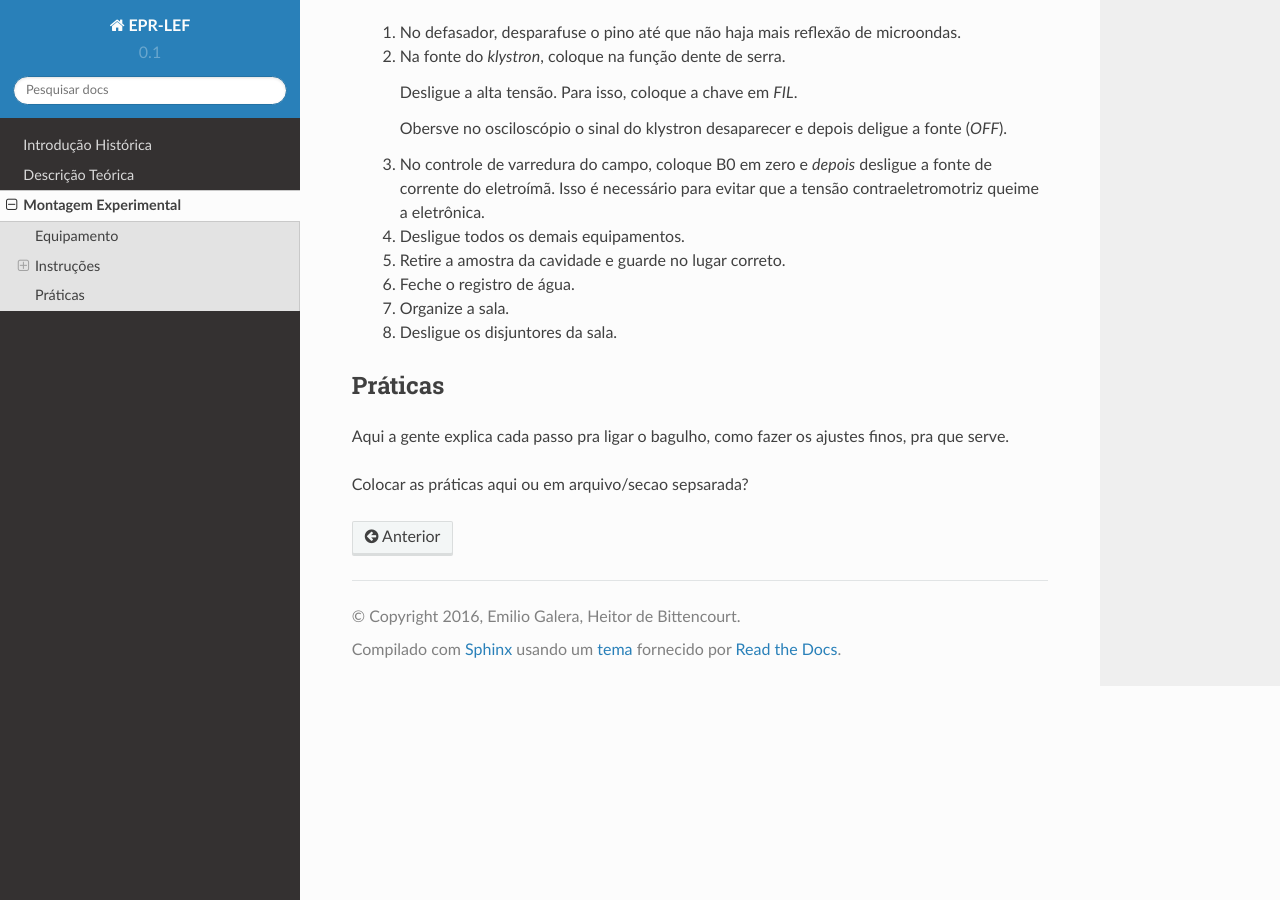
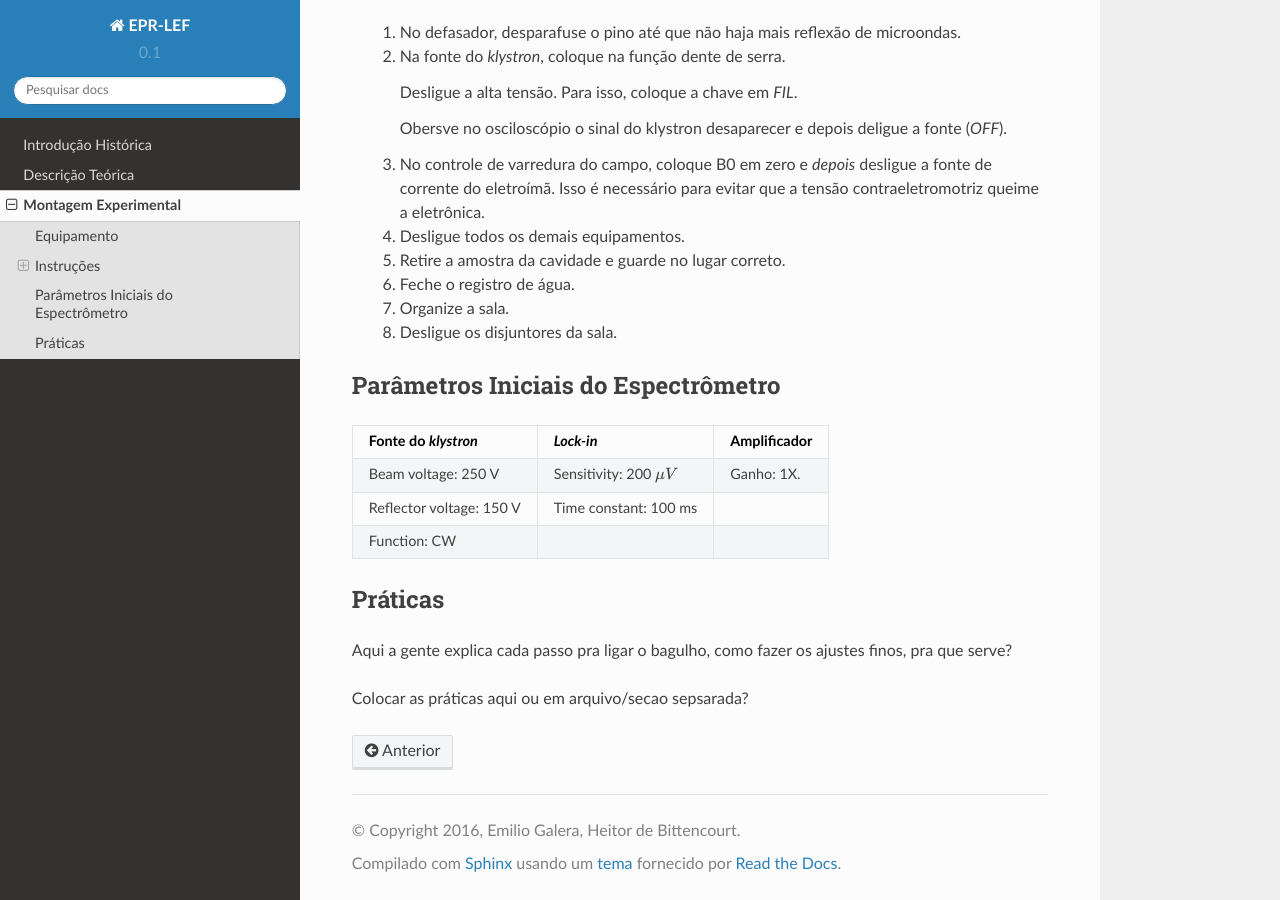
Before and after one commit to heitorPB/EPR-LEF, a Sphinx documentation site: the page built from doc/equipamento.rst, in a window 1280 px wide and 900 px high, scrolled down 4239 px. Built offline with Sphinx 7.4.7 and the Read the Docs theme 2.0.0, drawn with Linux system fonts in a browser that asks for light colours; some of the changed text lies outside the part shown.

Commit message:
DOC: + parametros iniciais do spectrometer

```diff
--- a/doc/equipamento.rst
+++ b/doc/equipamento.rst
@@ -198,10 +198,22 @@ Desligar o espectrômetro
         #. Desligue os disjuntores da sala.
 
 
+Parâmetros Iniciais do Espectrômetro
+------------------------------------
+
+========================    ==============================   ============
+Fonte do *klystron*         *Lock-in*                        Amplificador
+========================    ==============================   ============
+Beam voltage: 250 V         Sensitivity: 200 :math:`\mu V`   Ganho: 1X.
+Reflector voltage: 150 V    Time constant: 100 ms
+Function: CW
+========================    ==============================   ============
+
+
 Práticas
 --------
 
 Aqui a gente explica cada passo pra ligar o bagulho, como fazer os ajustes finos,
-pra que serve.
+pra que serve?
 
 Colocar as práticas aqui ou em arquivo/secao sepsarada?
```
